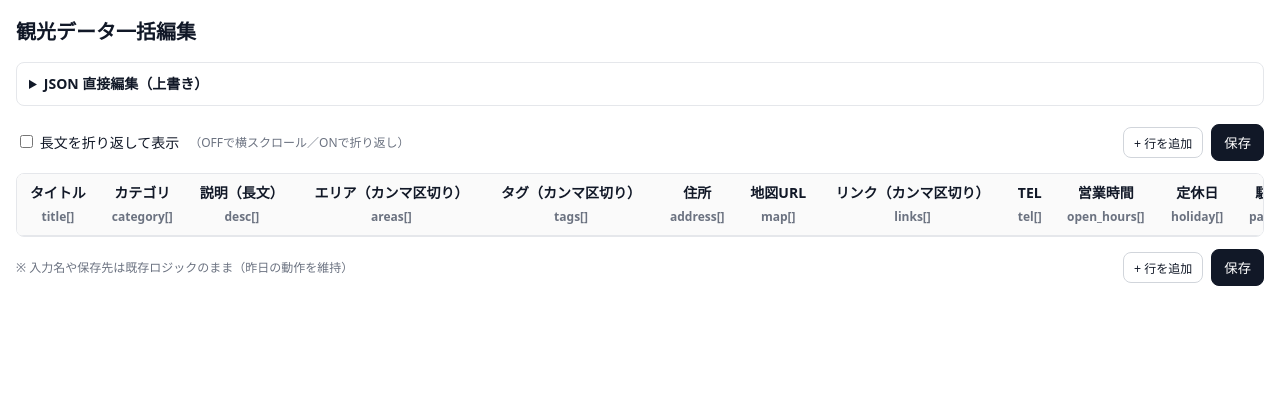
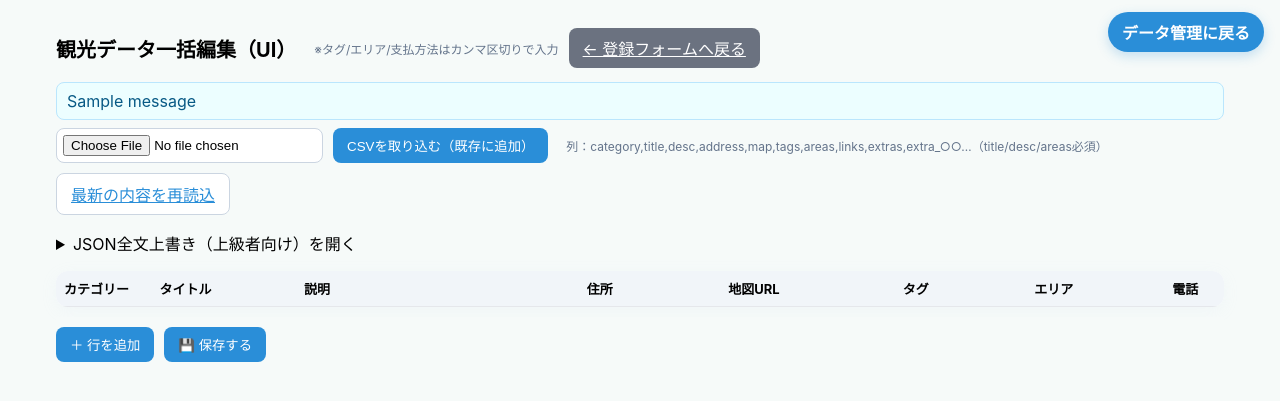
Before and after one commit to fullygoto/kankouai, a Flask app: page /admin/entries_edit in a window 1280 px wide. Shown: the top 401 px of the page. Run offline with Flask 3, Linux system fonts and the light colour scheme; the visitor is signed in with stand-in values (Sample User, id 1); one stand-in notice (Sample message) is shown; lists and menus that the app fills with data are empty.

Commit message:
Add files via upload

```diff
--- a/templates/admin_entries_edit.html
+++ b/templates/admin_entries_edit.html
@@ -1,200 +1,190 @@
-<!doctype html>
+<!DOCTYPE html>
 <html lang="ja">
 <head>
-  <meta charset="utf-8" />
-  <title>観光データ一括編集</title>
-  <meta name="viewport" content="width=device-width,initial-scale=1" />
+<meta charset="utf-8">
+<title>観光データ一括編集（UI）</title>
 <style>
   :root{
-      --border:#e5e7eb;
-      --border-dark:#d1d5db;
-      --bg:#ffffff;
-      --bg-soft:#fafafa;
-      --text:#111827;
-      --muted:#6b7280;
+    --bg:#f6faf9; --panel:#fff; --muted:#64748b; --line:#e5e7eb; --brand:#2a8ed8;
   }
-    body{
-      margin:0; padding:16px; color:var(--text); background:var(--bg);
-      font:14px/1.6 system-ui, -apple-system, "Segoe UI", Roboto,
-            "Hiragino Sans", "Noto Sans JP", "Helvetica Neue", Arial,
-            "Yu Gothic", Meiryo, sans-serif;
+  *{box-sizing:border-box}
+  body{font-family:-apple-system,BlinkMacSystemFont,"Segoe UI","メイリオ",sans-serif;background:var(--bg);margin:0}
+  .wrap{max-width:1200px;margin:28px auto;padding:0 16px}
+  .top{display:flex;gap:10px;align-items:center;margin-bottom:14px;flex-wrap:wrap}
+  .btn{padding:8px 14px;border:0;border-radius:8px;background:var(--brand);color:#fff;cursor:pointer}
+  .btn.secondary{background:#6b7280}
+  .btn.danger{background:#e11d48}
+  .btn.ghost{background:#fff;border:1px solid #cbd5e1;color:var(--brand)}
+  .note{font-size:12px;color:var(--muted);margin-left:8px}
+  .flash{background:#ecfeff;border:1px solid #bae6fd;color:#075985;padding:8px 10px;border-radius:8px;margin:8px 0}
+
+  /* 横スクロール用：テーブルをラップして overflow-x */
+  .table-wrap{overflow-x:auto;background:var(--panel);border-radius:12px;box-shadow:0 4px 16px #c6d4e71a}
+  table{border-collapse:collapse;min-width:1900px;width:100%}
+  th,td{border-bottom:1px solid var(--line);padding:8px;vertical-align:top;font-size:13px;background:#fff}
+  thead th{position:sticky;top:0;background:#f1f5f9;text-align:left;white-space:nowrap;z-index:1}
+  input[type=text], textarea, select{
+    width:100%;font-size:13px;padding:6px 8px;border:1px solid #cbd5e1;border-radius:8px;background:#fff
   }
-    h1{ font-size:20px; margin:0 0 12px; }
-    .toolbar{
-      display:flex; flex-wrap:wrap; gap:12px; align-items:center;
-      margin:0 0 12px;
+  textarea{min-height:72px;resize:vertical;line-height:1.5}
+  /* 説明カラムは読みやすく少し大きめ文字 */
+  textarea[name="desc[]"]{font-size:14px}
+
+  .row-actions{display:flex;gap:6px}
+  .savebar{position:sticky;bottom:0;background:var(--bg);padding:10px 0;margin-top:10px;display:flex;gap:10px}
+
+  /* CSVバー */
+  .csvbar{display:flex;gap:10px;flex-wrap:wrap;align-items:center;margin:8px 0 16px}
+  .csvbar input[type=file]{background:#fff;border:1px solid #cbd5e1;border-radius:8px;padding:6px}
+
+  /* JSON全文上書き（上級者） */
+  details.jsonbox{margin:16px 0}
+  details.jsonbox .panel{background:var(--panel);border:1px solid var(--line);border-radius:12px;padding:12px}
+  .jsonbox textarea{width:100%;min-height:220px;font-family:ui-monospace,SFMono-Regular,Menlo,Consolas,monospace}
+  summary{cursor:pointer}
+  .muted{opacity:.45}
+</style>
+<script>
+function addRow(){
+  const tpl = document.getElementById('row-template');
+  const tbody = document.getElementById('tbody');
+  const clone = tpl.content.cloneNode(true);
+  tbody.appendChild(clone);
 }
-    .toolbar .right{ margin-left:auto; display:flex; gap:8px; align-items:center; }
-    .btn{
-      display:inline-flex; align-items:center; justify-content:center;
-      padding:8px 12px; border:1px solid var(--border-dark); border-radius:8px;
-      background:#fff; cursor:pointer; text-decoration:none; color:var(--text);
+function removeRow(btn){
+  const tr = btn.closest('tr');
+  tr.parentNode.removeChild(tr);
 }
-    .btn.primary{ background:#111827; color:#fff; border-color:#111827; }
-    .btn.ghost{ background:transparent; }
-    .btn.small{ padding:6px 10px; font-size:12px; }
-
-    .hint{ color:var(--muted); font-size:12px; }
-
-    .table-scroll{
-      overflow-x:auto; -webkit-overflow-scrolling:touch;
-      border:1px solid var(--border); border-radius:8px; background:#fff;
+function onCategoryChange(sel){
+  const tr = sel.closest('tr');
+  const isTourism = (sel.value === '観光');
+  tr.querySelectorAll('[data-shop]').forEach(el=>{
+    el.disabled = isTourism;
+    el.classList.toggle('muted', isTourism);
+  });
 }
-    table.entries-table{
-      border-collapse:collapse; width:100%;
-      /* 横幅を広げて横スクロールを有効化 */
-      min-width: 1680px;
-    }
-    .entries-table th, .entries-table td{
-      padding:8px 10px; border-bottom:1px solid var(--border);
-      vertical-align:top; background:#fff;
-    }
-    .entries-table thead th{
-      position:sticky; top:0; z-index:2; background:var(--bg-soft);
-    }
-    /* 先頭列（タイトル）を固定したい場合 */
-    .fixed-col{ position:sticky; left:0; z-index:3; background:#fff; box-shadow: 1px 0 0 0 var(--border); }
-
-    input[type="text"], input[type="tel"]{
-      width:100%; box-sizing:border-box; padding:7px 9px;
-      border:1px solid var(--border-dark); border-radius:6px; background:#fff;
-      font:inherit;
-      min-width: 220px; /* 狭くなり過ぎないよう下駄 */
-    }
-
-    /* 長文欄は横スクロールで読みやすく（折り返しOFFデフォルト） */
-    .wide-textarea{
-      width:100%; box-sizing:border-box; padding:8px 10px;
-      border:1px solid var(--border-dark); border-radius:6px; background:#fff;
-      font:14px/1.6 system-ui, -apple-system, "Segoe UI", Roboto,
-           "Hiragino Sans", "Noto Sans JP", "Helvetica Neue", Arial,
-           "Yu Gothic", Meiryo, sans-serif;
-      min-width:520px; min-height:9rem;
-      white-space: pre;     /* 折り返さず、横スクロール */
-      overflow:auto;
-    }
-    .wide-textarea.tall{ min-height:14rem; }
-
-    .mini{ font-size:12px; color:var(--muted); }
-
-    details.jsonbox{
-      margin:14px 0 18px; border:1px solid var(--border); border-radius:8px; background:#fff;
-      padding:10px 12px;
-    }
-    details.jsonbox summary{ cursor:pointer; font-weight:600; }
-
-    .wrap-toggle{ display:flex; gap:10px; align-items:center; }
-
-    /* モバイル調整 */
-    @media (max-width: 960px){
-      table.entries-table{ min-width:1200px; }
-      .wide-textarea{ min-width:420px; }
-    }
-  </style>
+window.addEventListener('DOMContentLoaded', ()=>{
+  document.querySelectorAll('select[name="category[]"]').forEach(onCategoryChange);
+});
+</script>
 </head>
 <body>
-  <h1>観光データ一括編集</h1>
+{% include '_back_to_data.html' %}
+<div class="wrap">
+  <div class="top">
+    <h1 style="margin:0;font-size:20px;">観光データ一括編集（UI）</h1>
+    <span class="note">※タグ/エリア/支払方法はカンマ区切りで入力</span>
+    <a class="btn secondary" href="{{ url_for('admin_entry') }}">← 登録フォームへ戻る</a>
+  </div>
 
-  <!-- 旧来互換：JSONそのまま貼り付け上書き -->
+  <!-- ▼ フラッシュ表示 -->
+  {% with messages = get_flashed_messages() %}
+    {% if messages %}
+      {% for m in messages %}
+        <div class="flash">{{ m }}</div>
+      {% endfor %}
+    {% endif %}
+  {% endwith %}
+
+  <!-- ▼ CSV 取り込み（既存に追加） -->
+  <form class="csvbar" method="post" action="{{ url_for('admin_entries_import_csv') }}" enctype="multipart/form-data">
+    <input type="file" name="csv_file" accept=".csv">
+    <button class="btn" type="submit">CSVを取り込む（既存に追加）</button>
+    <span class="note">列：category,title,desc,address,map,tags,areas,links,extras,extra_○○…（title/desc/areas必須）</span>
+    <a class="btn ghost" href="{{ url_for('admin_entries_edit') }}">最新の内容を再読込</a>
+  </form>
+
+  <!-- ▼ JSON 全文上書き（上級者向け・任意） -->
   <details class="jsonbox">
-    <summary>JSON 直接編集（上書き）</summary>
-    <form method="post" action="{{ url_for('admin_entries_edit') }}" style="margin-top:10px;">
-      <div class="mini" style="margin:4px 0 8px;">
-        ここに <code>[...]</code> 形式の <b>entries.json</b> を貼り付けて保存すると、<b>丸ごと上書き</b>されます。
-      </div>
-      <textarea name="entries_raw" class="wide-textarea tall" wrap="off" placeholder='[ { "category":"観光", "title":"…", … } ]'></textarea>
-      <div style="margin-top:10px; display:flex; gap:8px;">
-        <button class="btn primary" type="submit">JSONで保存（上書き）</button>
-        <div class="hint">※ 従来の動作そのまま維持</div>
+    <summary>JSON全文上書き（上級者向け）を開く</summary>
+    <div class="panel">
+      <form method="post" action="{{ url_for('admin_entries_edit') }}">
+        <p class="note">このエリアに <code>[{{'{'}} ... {{'}'}}]</code> 形式で <b>entries.json</b> の配列を貼り付けて「上書き保存」を押すと、DBを丸ごと置き換えます。</p>
+        <textarea name="entries_raw" placeholder='[
+  {"category":"観光","title":"例","desc":"説明","areas":["五島市"],"tags":["教会"],"address":"","map":"","links":[]}
+]'></textarea>
+        <div style="margin-top:8px;display:flex;gap:8px;">
+          <button class="btn danger" type="submit">⚠ JSONで上書き保存</button>
+          <a class="btn ghost" href="{{ url_for('admin_entries_edit') }}">やめる（再読込）</a>
         </div>
       </form>
+    </div>
   </details>
 
-  <!-- テーブル編集 -->
+  <!-- ▼ 既存データの編集フォーム -->
   <form method="post" action="{{ url_for('admin_entries_edit') }}">
-    <div class="toolbar">
-      <div class="wrap-toggle">
-        <label><input type="checkbox" id="wrapToggle"> 長文を折り返して表示</label>
-        <span class="hint">（OFFで横スクロール／ONで折り返し）</span>
-      </div>
-      <div class="right">
-        <button type="button" class="btn small ghost" id="addRowBtn">+ 行を追加</button>
-        <button type="submit" class="btn primary">保存</button>
-      </div>
-    </div>
-
-    <div class="table-scroll">
-      <table class="entries-table">
+    <div class="table-wrap">
+      <table>
+        <colgroup>
+          <col style="width:110px">
+          <col style="width:220px">
+          <col style="width:520px">
+          <col style="width:240px">
+          <col style="width:280px">
+          <col style="width:220px">
+          <col style="width:220px">
+          <col style="width:140px">
+          <col style="width:140px">
+          <col style="width:180px">
+          <col style="width:110px">
+          <col style="width:90px">
+          <col style="width:200px">
+          <col style="width:220px">
+          <col style="width:110px">
+        </colgroup>
         <thead>
           <tr>
-            <th class="fixed-col">タイトル<br><span class="mini">title[]</span></th>
-            <th>カテゴリ<br><span class="mini">category[]</span></th>
-            <th>説明（長文）<br><span class="mini">desc[]</span></th>
-            <th>エリア（カンマ区切り）<br><span class="mini">areas[]</span></th>
-            <th>タグ（カンマ区切り）<br><span class="mini">tags[]</span></th>
-            <th>住所<br><span class="mini">address[]</span></th>
-            <th>地図URL<br><span class="mini">map[]</span></th>
-            <th>リンク（カンマ区切り）<br><span class="mini">links[]</span></th>
-            <th>TEL<br><span class="mini">tel[]</span></th>
-            <th>営業時間<br><span class="mini">open_hours[]</span></th>
-            <th>定休日<br><span class="mini">holiday[]</span></th>
-            <th>駐車場<br><span class="mini">parking[]</span></th>
-            <th>台数<br><span class="mini">parking_num[]</span></th>
-            <th>支払い（カンマ区切り）<br><span class="mini">payment[]</span></th>
-            <th>備考<br><span class="mini">remark[]</span></th>
+            <th>カテゴリー</th>
+            <th>タイトル</th>
+            <th>説明</th>
+            <th>住所</th>
+            <th>地図URL</th>
+            <th>タグ</th>
+            <th>エリア</th>
+            <th>電話</th>
+            <th>休み</th>
+            <th>営業時間</th>
+            <th>駐車</th>
+            <th>台数</th>
+            <th>支払方法</th>
+            <th>備考</th>
+            <th>操作</th>
           </tr>
         </thead>
-        <tbody id="entriesBody">
+        <tbody id="tbody">
           {% for e in entries %}
           <tr>
-            <td class="fixed-col">
-              <input type="text" name="title[]" value="{{ e.get('title','') }}" placeholder="例）頭ヶ島天主堂">
+            <td>
+              <select name="category[]" onchange="onCategoryChange(this)">
+                {% set cats = ["観光","飲食","宿泊","診療所","役所","交通","バス","イベント","特売"] %}
+                {% for c in cats %}
+                  <option value="{{ c }}" {% if e.category==c %}selected{% endif %}>{{ c }}</option>
+                {% endfor %}
+              </select>
             </td>
+            <td><input type="text" name="title[]" value="{{ e.title or '' }}"></td>
+            <td><textarea name="desc[]">{{ e.desc or '' }}</textarea></td>
+            <td><input type="text" name="address[]" value="{{ e.address or '' }}"></td>
+            <td><input type="text" name="map[]" value="{{ e.map or '' }}"></td>
+            <td><input type="text" name="tags[]" value="{% if e.tags %}{{ ','.join(e.tags) }}{% endif %}"></td>
+            <td><input type="text" name="areas[]" value="{% if e.areas %}{{ ','.join(e.areas) }}{% endif %}"></td>
+
+            <td><input data-shop type="text" name="tel[]" value="{{ e.tel or '' }}"></td>
+            <td><input data-shop type="text" name="holiday[]" value="{{ e.holiday or '' }}"></td>
+            <td><input data-shop type="text" name="open_hours[]" value="{{ e.open_hours or '' }}"></td>
             <td>
-              <input type="text" name="category[]" value="{{ e.get('category','観光') }}" placeholder="観光">
+              <select data-shop name="parking[]">
+                <option value="" {% if not e.parking %}selected{% endif %}>-</option>
+                <option value="あり" {% if e.parking=='あり' %}selected{% endif %}>あり</option>
+                <option value="なし" {% if e.parking=='なし' %}selected{% endif %}>なし</option>
+              </select>
             </td>
-            <td>
-              <textarea name="desc[]" class="wide-textarea" wrap="off" placeholder="スポットの魅力や概要">{{ e.get('desc','') }}</textarea>
-            </td>
-            <td>
-              {% set areas = e.get('areas', []) %}
-              <input type="text" name="areas[]" value="{{ (areas|join(', ')) if areas else '' }}" placeholder="五島市, 新上五島町 …">
-            </td>
-            <td>
-              {% set tags = e.get('tags', []) %}
-              <input type="text" name="tags[]" value="{{ (tags|join(', ')) if tags else '' }}" placeholder="教会, 海水浴, 展望台 …">
-            </td>
-            <td>
-              <input type="text" name="address[]" value="{{ e.get('address','') }}" placeholder="住所">
-            </td>
-            <td>
-              <input type="text" name="map[]" value="{{ e.get('map','') }}" placeholder="https://…（Googleマップ等）">
-            </td>
-            <td>
-              {% set links = e.get('links', []) %}
-              <input type="text" name="links[]" value="{{ (links|join(', ')) if links else '' }}" placeholder="公式, 観光協会, SNS …">
-            </td>
-            <td>
-              <input type="tel" name="tel[]" value="{{ e.get('tel','') }}" placeholder="0959-xx-xxxx">
-            </td>
-            <td>
-              <input type="text" name="open_hours[]" value="{{ e.get('open_hours','') }}" placeholder="例）9:00-17:00">
-            </td>
-            <td>
-              <input type="text" name="holiday[]" value="{{ e.get('holiday','') }}" placeholder="例）水曜">
-            </td>
-            <td>
-              <input type="text" name="parking[]" value="{{ e.get('parking','') }}" placeholder="有/無・場所など">
-            </td>
-            <td>
-              <input type="text" name="parking_num[]" value="{{ e.get('parking_num','') }}" placeholder="台数">
-            </td>
-            <td>
-              {% set payment = e.get('payment', []) %}
-              <input type="text" name="payment[]" value="{{ (payment|join(', ')) if payment else '' }}" placeholder="現金, クレカ, 交通系IC …">
-            </td>
-            <td>
-              <textarea name="remark[]" class="wide-textarea" wrap="off" placeholder="補足">{{ e.get('remark','') }}</textarea>
+            <td><input data-shop type="text" name="parking_num[]" value="{{ e.parking_num or '' }}"></td>
+            <td><input data-shop type="text" name="payment[]" value="{% if e.payment %}{{ ','.join(e.payment) }}{% endif %}"></td>
+            <td><input data-shop type="text" name="remark[]" value="{{ e.remark or '' }}"></td>
+
+            <td class="row-actions">
+              <button class="btn danger" type="button" onclick="removeRow(this)">削除</button>
             </td>
           </tr>
           {% endfor %}
@@ -202,62 +192,54 @@
       </table>
     </div>
 
-    <div class="toolbar" style="margin-top:12px;">
-      <div class="hint">※ 入力名や保存先は既存ロジックのまま（昨日の動作を維持）</div>
-      <div class="right">
-        <button type="button" class="btn small ghost" id="addRowBtn2">+ 行を追加</button>
-        <button type="submit" class="btn primary">保存</button>
+    <div class="savebar">
+      <button class="btn" type="button" onclick="addRow()">＋ 行を追加</button>
+      <button class="btn" type="submit">💾 保存する</button>
     </div>
-    </div>
-  </form>
 
-  <!-- 追加行テンプレート -->
-  <template id="rowTpl">
+    <!-- 追加用テンプレート -->
+    <template id="row-template">
       <tr>
-      <td class="fixed-col"><input type="text" name="title[]" placeholder="タイトル"></td>
-      <td><input type="text" name="category[]" value="観光" placeholder="観光"></td>
-      <td><textarea name="desc[]" class="wide-textarea" wrap="off" placeholder="説明"></textarea></td>
-      <td><input type="text" name="areas[]" placeholder="エリア（カンマ区切り）"></td>
-      <td><input type="text" name="tags[]" placeholder="タグ（カンマ区切り）"></td>
-      <td><input type="text" name="address[]" placeholder="住所"></td>
-      <td><input type="text" name="map[]" placeholder="地図URL"></td>
-      <td><input type="text" name="links[]" placeholder="リンク（カンマ区切り）"></td>
-      <td><input type="tel" name="tel[]" placeholder="TEL"></td>
-      <td><input type="text" name="open_hours[]" placeholder="営業時間"></td>
-      <td><input type="text" name="holiday[]" placeholder="定休日"></td>
-      <td><input type="text" name="parking[]" placeholder="駐車場"></td>
-      <td><input type="text" name="parking_num[]" placeholder="台数"></td>
-      <td><input type="text" name="payment[]" placeholder="支払い（カンマ区切り）"></td>
-      <td><textarea name="remark[]" class="wide-textarea" wrap="off" placeholder="備考"></textarea></td>
+        <td>
+          <select name="category[]" onchange="onCategoryChange(this)">
+            <option value="観光" selected>観光</option>
+            <option value="飲食">飲食</option>
+            <option value="宿泊">宿泊</option>
+            <option value="診療所">診療所</option>
+            <option value="役所">役所</option>
+            <option value="交通">交通</option>
+            <option value="バス">バス</option>
+            <option value="イベント">イベント</option>
+            <option value="特売">特売</option>
+          </select>
+        </td>
+        <td><input type="text" name="title[]" value=""></td>
+        <td><textarea name="desc[]"></textarea></td>
+        <td><input type="text" name="address[]" value=""></td>
+        <td><input type="text" name="map[]" value=""></td>
+        <td><input type="text" name="tags[]" value=""></td>
+        <td><input type="text" name="areas[]" value=""></td>
+
+        <td><input data-shop type="text" name="tel[]" value=""></td>
+        <td><input data-shop type="text" name="holiday[]" value=""></td>
+        <td><input data-shop type="text" name="open_hours[]" value=""></td>
+        <td>
+          <select data-shop name="parking[]">
+            <option value="" selected>-</option>
+            <option value="あり">あり</option>
+            <option value="なし">なし</option>
+          </select>
+        </td>
+        <td><input data-shop type="text" name="parking_num[]" value=""></td>
+        <td><input data-shop type="text" name="payment[]" value=""></td>
+        <td><input data-shop type="text" name="remark[]" value=""></td>
+
+        <td class="row-actions">
+          <button class="btn danger" type="button" onclick="removeRow(this)">削除</button>
+        </td>
       </tr>
     </template>
-
-  <script>
-    // 折り返しトグル：横スクロール <-> 折り返し
-    const wrapToggle = document.getElementById('wrapToggle');
-    const applyWrap = () => {
-      document.querySelectorAll('.wide-textarea').forEach(ta => {
-        if (wrapToggle.checked) {
-          ta.style.whiteSpace = 'pre-wrap';
-          ta.setAttribute('wrap', 'soft');
-        } else {
-          ta.style.whiteSpace = 'pre';
-          ta.setAttribute('wrap', 'off');
-        }
-      });
-    };
-    wrapToggle.addEventListener('change', applyWrap);
-    applyWrap();
-
-    // 行追加（下部ボタンどちらでも）
-    function addRow(){
-      const tpl = document.getElementById('rowTpl');
-      const tbody = document.getElementById('entriesBody');
-      tbody.appendChild(tpl.content.cloneNode(true));
-      applyWrap(); // 新規行にも適用
-    }
-    document.getElementById('addRowBtn').addEventListener('click', addRow);
-    document.getElementById('addRowBtn2').addEventListener('click', addRow);
-  </script>
+  </form>
+</div>
 </body>
 </html>
```
Lines whose indentation alone changed are shown as unchanged.
